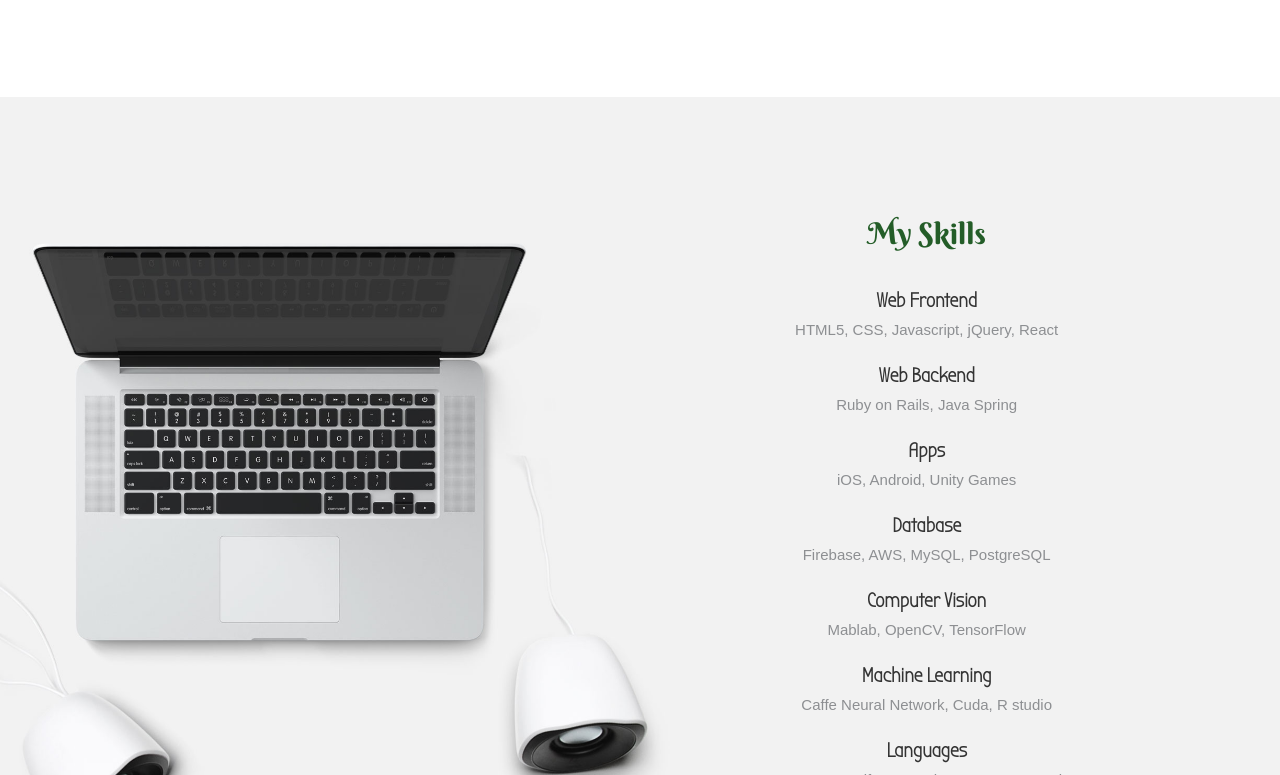
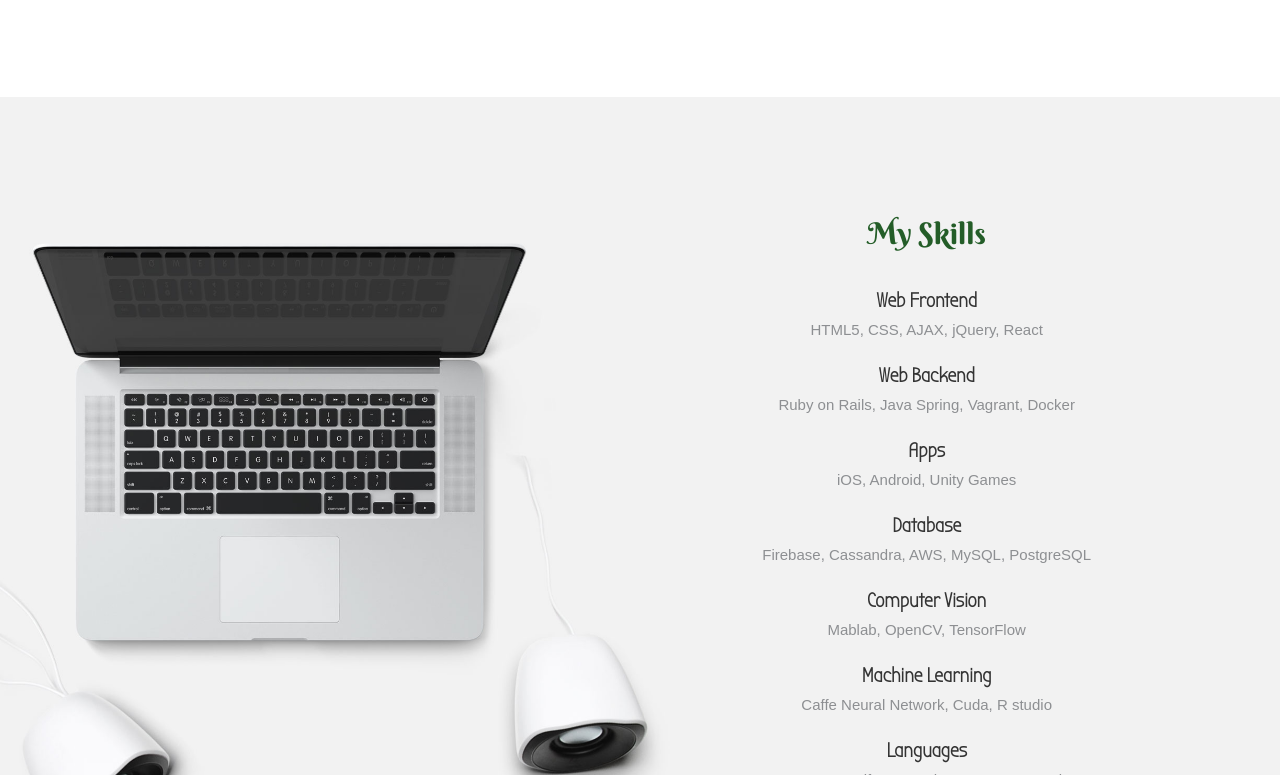
Before and after one commit to Shellyhan/homePage, a plain HTML site: page index.html in a window 1280 px wide. Shown: the part 1418-2193 px from the top of the page. Drawn offline with Linux system fonts and the light colour scheme; files whose address does not match are found by name; a web font is replaced by a local one.

Commit message:
updated detailed info on index page

```diff
--- a/index.html
+++ b/index.html
@@ -66,7 +66,7 @@
         <div class="row">
           <div class="col-md-10 col-md-offset-2">
             <div class="block">
-              <h1 class="animated fadeInUp">Hi there,<br>I'm Shelly Han!<br>A developer, designer,<br>and professional hiker...</h1>
+              <h1 class="animated fadeInUp">Hi there,<br>I'm Shelly Han!<br>A coder and designer,<br>and professional hiker...</h1>
             </div>
           </div>
         </div>
@@ -106,13 +106,13 @@
           <div class="col-md-6 col-md-offset-6">
             <h2>My Skills</h2>
               <h4>Web Frontend</h4>
-              <p>HTML5,  CSS,  Javascript,  jQuery,  React</p>
+              <p>HTML5,  CSS,  AJAX,  jQuery,  React</p>
               <h4>Web Backend</h4>
-              <p>Ruby on Rails,  Java Spring</p>
+              <p>Ruby on Rails,  Java Spring,  Vagrant,  Docker</p>
               <h4>Apps</h4>
               <p>iOS,  Android,  Unity Games</p>
               <h4>Database</h4>
-              <p>Firebase,  AWS,  MySQL,  PostgreSQL</p>
+              <p>Firebase,  Cassandra,  AWS,  MySQL,  PostgreSQL</p>
               <h4>Computer Vision</h4>
               <p>Mablab,  OpenCV,  TensorFlow</p>
               <h4>Machine Learning</h4>
```
Also changed, not shown: app-logo.png (added).
